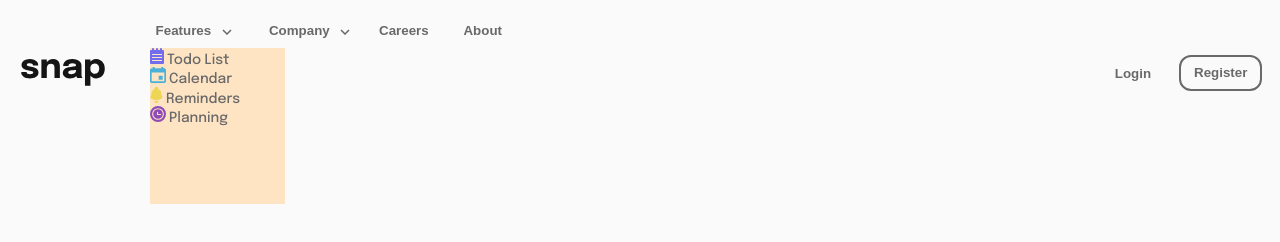
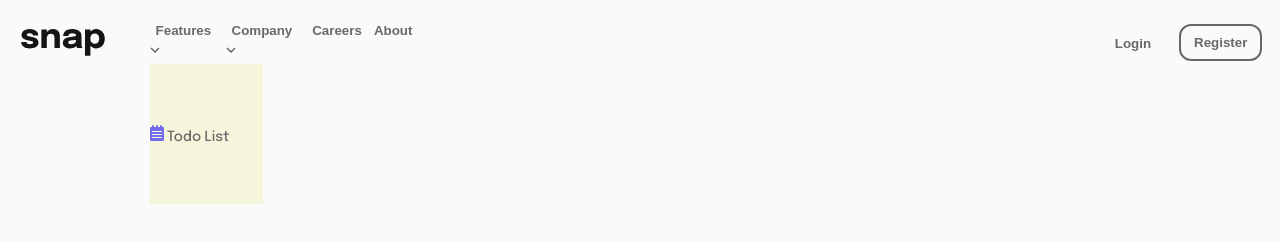
Before and after one commit to PedroRuama/FrontEndMentor, a plain HTML site: page solution/index.html in a window 1280 px wide. Drawn offline with Linux system fonts and the light colour scheme.

Commit message:
position drop

```diff
--- a/solution/index.html
+++ b/solution/index.html
@@ -20,10 +20,17 @@
                 <div><button>Features</button> <img src="../snap chellenge/images/icon-arrow-down.svg" alt="">
 
                     <div id="drop_features">
-                        <div class="icon"><a href="#"> <img src="../snap chellenge/images/icon-todo.svg" alt="icon-todo"> Todo List</a> </div>
-                        <div class="icon"><a href="#"> <img src="../snap chellenge/images/icon-calendar.svg" alt="icon-calendar"> Calendar</a> </div>
-                        <div class="icon"><a href="#"><img src="../snap chellenge/images/icon-reminders.svg" alt="icon-reminders"> Reminders</a> </div>
-                        <div class="icon"><a href="#"><img src="../snap chellenge/images/icon-planning.svg" alt=""> Planning</a> </div>
+                        <div id="drop_features1">
+                            <div class="icon"><a href="#">
+                                <div style="display: inline-flex;"><img src="../snap chellenge/images/icon-todo.svg" alt="icon-todo"></div>
+                                <div style="display: inline-flex;">Todo List</div>
+
+                            </a> </div>
+                            <!-- <div class="icon"><a href="#"> <img src="../snap chellenge/images/icon-calendar.svg" alt="icon-calendar"> Calendar</a> </div>
+                            <div class="icon"><a href="#"><img src="../snap chellenge/images/icon-reminders.svg" alt="icon-reminders"> Reminders</a> </div>
+                            <div class="icon"><a href="#"><img src="../snap chellenge/images/icon-planning.svg" alt=""> Planning</a> </div> -->
+                        </div>
+
 
 
                     </div>
@@ -54,3 +61,31 @@
 </body>
 
 </html>
+
+
+
+<!--
+
+
+
+public class Arvore{
+   int tamanho = 15;
+
+   public void podarArvore(int podarArvore){
+      tamanho = tamanho - podarArvore;
+   }
+}
+
+public class Main{
+    public static void main(String[] args) {
+        Arvore pinheiro = new Arvore();
+        pinheiro.tamanho = 10;
+        pinheiro.podarArvore(3);
+        System.out.println(pinheiro.tamanho);
+    }
+}
+
+
+
+
+-->
--- a/solution/style.css
+++ b/solution/style.css
@@ -28,7 +28,8 @@ nav{
     display: flex;
     width: 100%;
     margin: 1%;
-    height: fit-content;
+
+
     justify-content: space-between;
     position: fixed;
     font-size: 18px;
@@ -52,12 +53,14 @@ nav button:hover{
     width: 70%;
 
 
+
 }
 
 #sections{
     display: inline-flex;
-    width: 40%;
+    width: 30%;
     padding: 0% 5%;
+
     justify-content: space-between;
 
 
@@ -84,17 +87,28 @@ nav button:hover{
 
 #drop_features{
     font-size: 14px;
-    background-color: bisque;
+
     margin-top: 10%;
     height: 150%;
-
+    height: 0px;
     z-index: 99;
     width: 150%;
     justify-content: center;
     align-items: center;
 
 }
+#drop_features1{
+    background-color: beige;
+    display: flex;
+    flex-direction: column;
+    height: 10em;
+    justify-content: center;
+    align-items: center;
+}
+
 
 .icon{
-    display: block;
+    width: 100%;
+    display: flex;
+    justify-content: space-between;
 }
```
